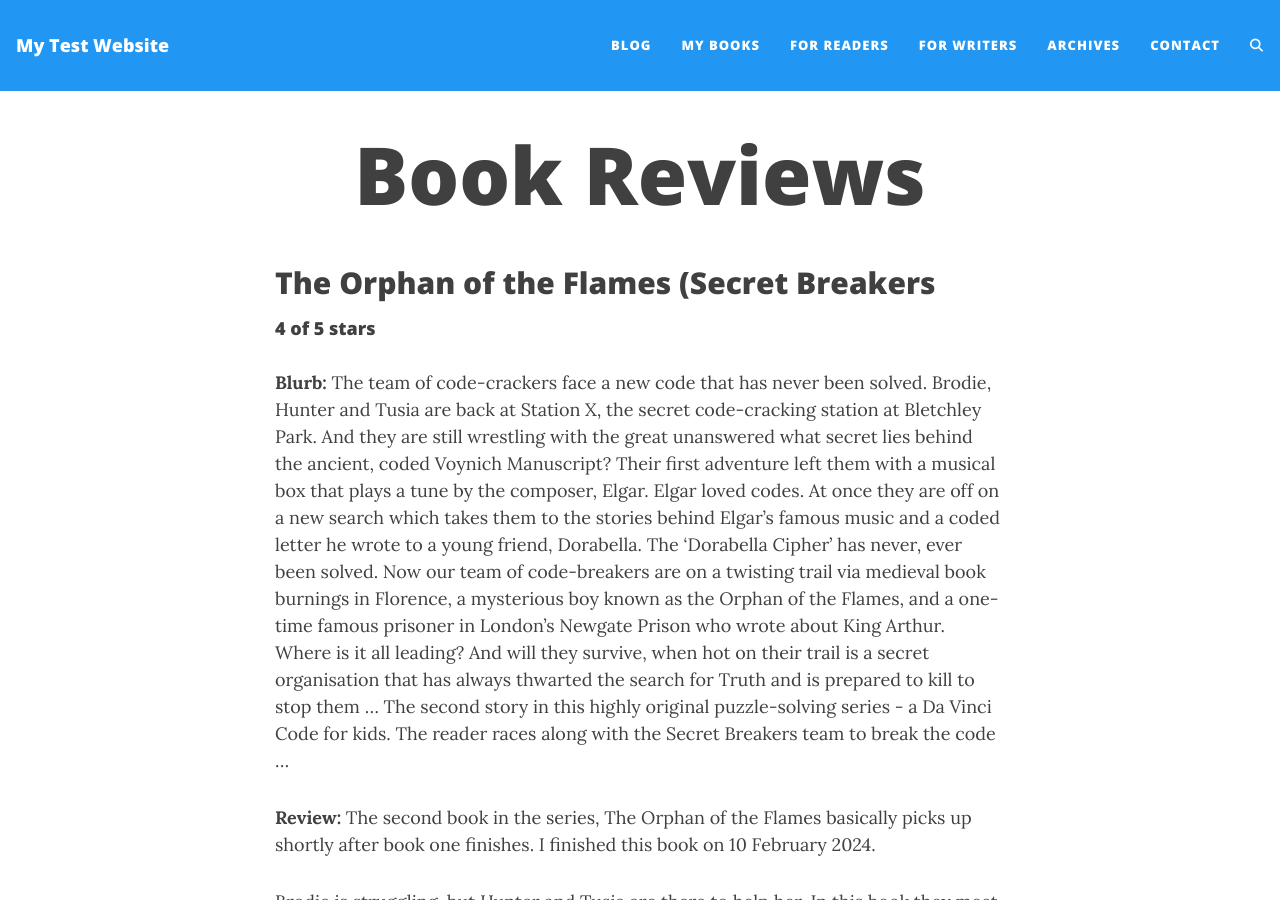
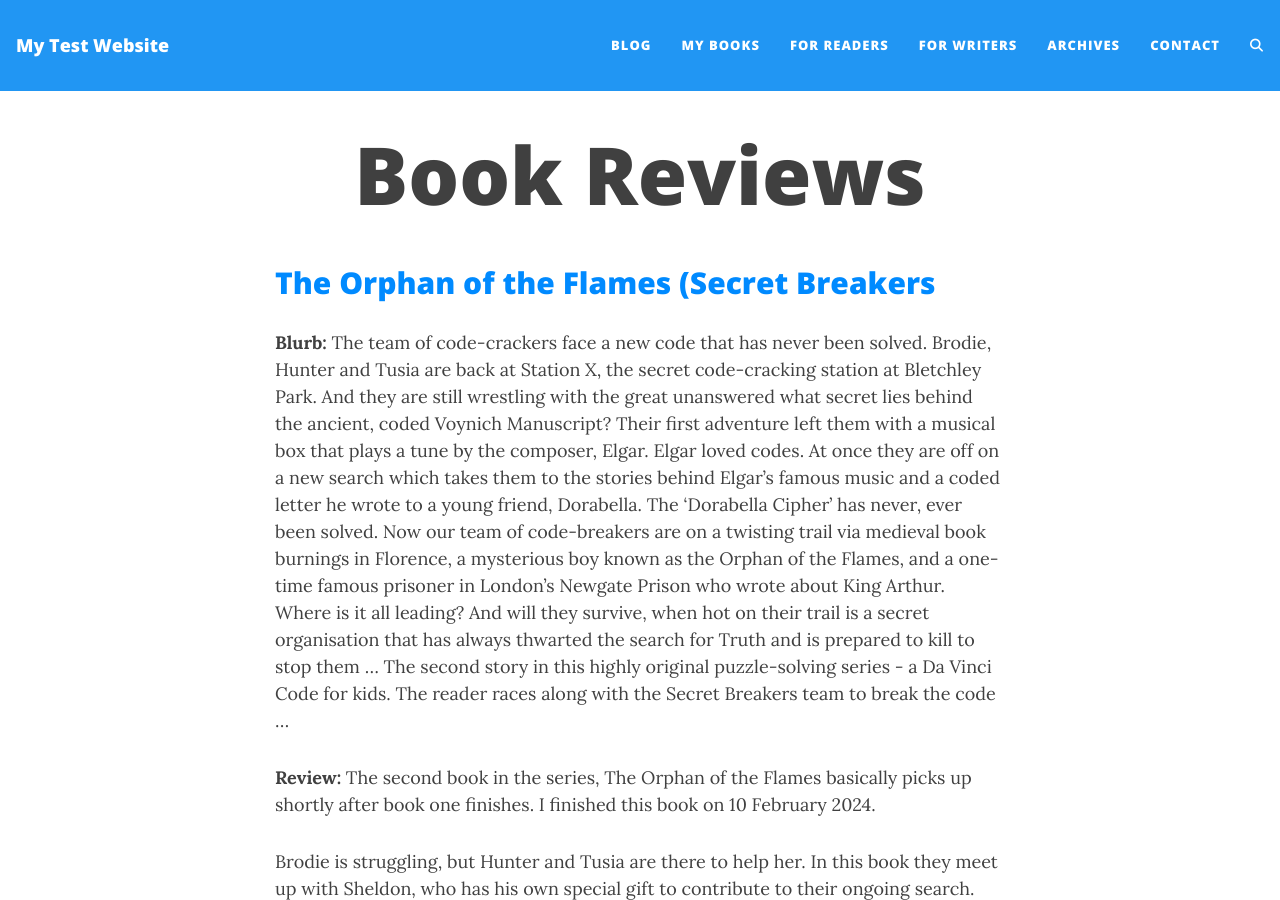
Before and after one commit to jd31122025-design/myblog, a Jekyll site: the page built from for-readers/book-reviews.md, in a window 1280 px wide and 900 px high. Built offline with Jekyll 4.4.1, drawn with Linux system fonts in a browser that asks for light colours; comment, search, counter and statistics services are not loaded.

Commit message:
Update book-reviews.md

```diff
--- a/for-readers/book-reviews.md
+++ b/for-readers/book-reviews.md
@@ -2,7 +2,11 @@
 title: Book Reviews
 ---
 {% for book_reviews in site.book_reviews %}
-  <h2>{{ book_reviews.title }}</h2>
-  <h4>{{ book_reviews.rating }}</h4>
+  <h2>
+    <a href="{{ book_reviews.url }}">
+      {{ book_reviews.title }}
+    </a>
+  </h2>
+  <h4>{{ sbook_reviews.rating }}</h4>
   <p>{{ book_reviews.content | markdownify }}</p>
 {% endfor %}
```
